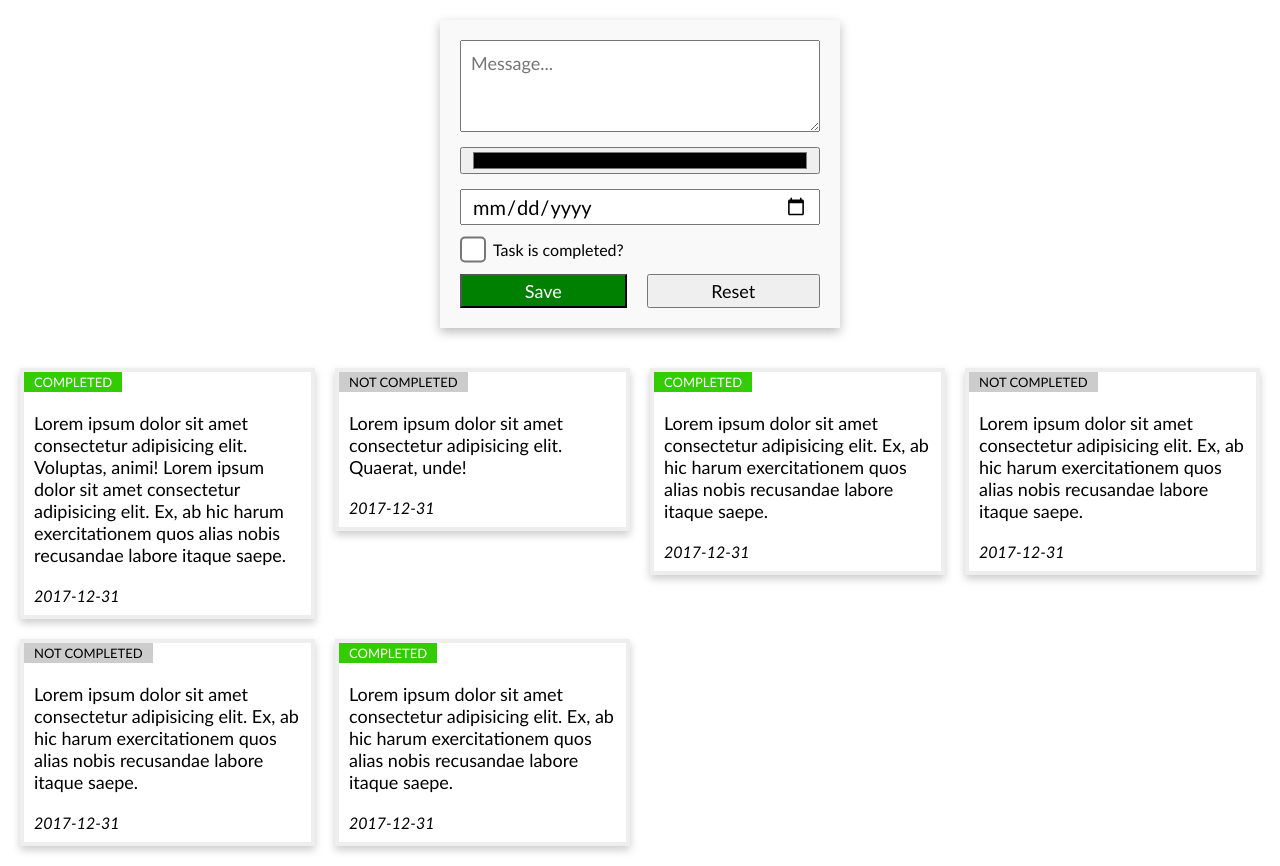
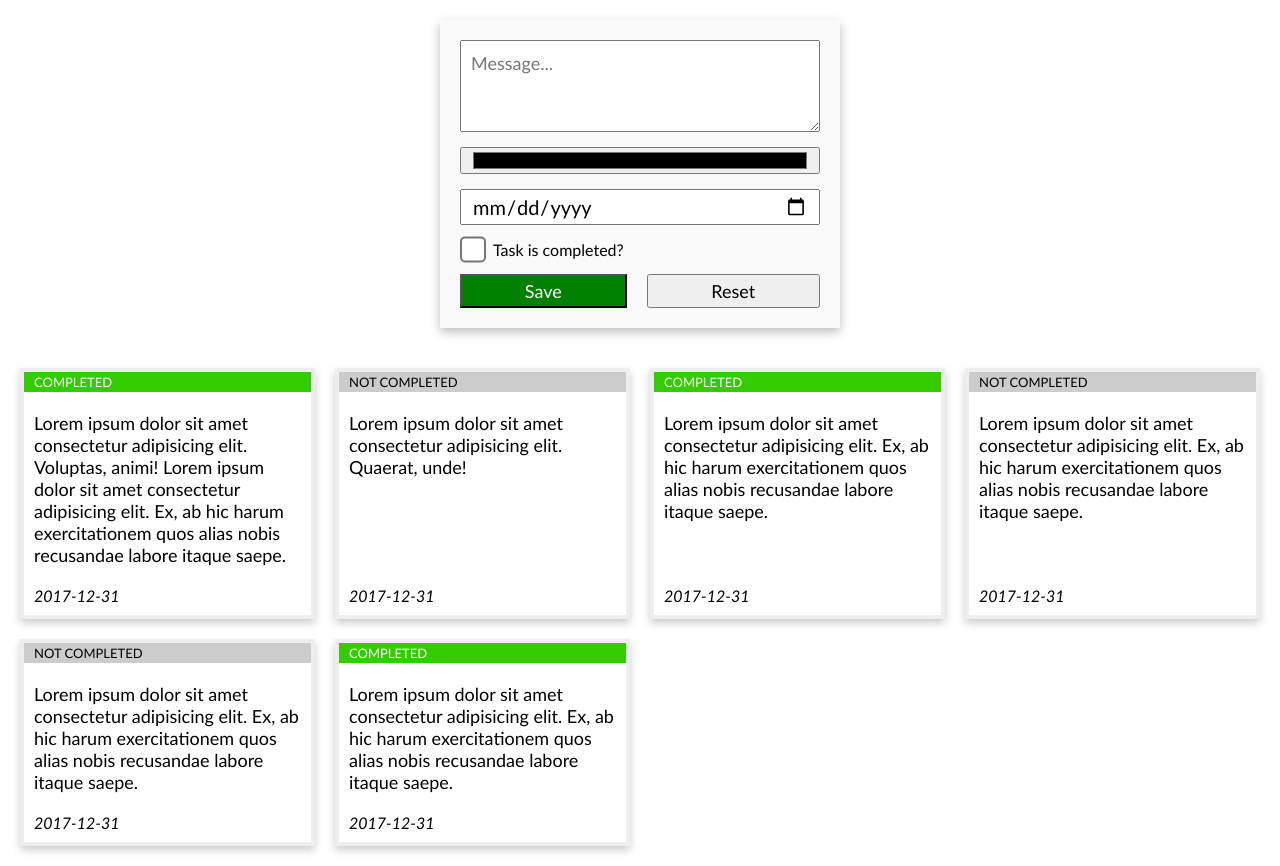
Before and after one commit to front-end-by-rimantas/29a-grupe-todo, a website: page index.html in a window 1280 px wide. Drawn offline with Linux system fonts and the light colour scheme.

Commit message:
Style update

```diff
--- a/css/components/todo.css
+++ b/css/components/todo.css
@@ -3,13 +3,11 @@
   gap: 20px;
   grid-template-columns: repeat(auto-fit, minmax(250px, 1fr));
   width: 100%;
-  align-items: start;
 }
 
 .list > .card {
   display: flex;
   flex-direction: column;
-  align-items: flex-start;
   gap: 10px;
   box-shadow: 0 4px 8px #0003;
   border: 4px solid #eee;
@@ -34,4 +32,5 @@
 .card > .deadline {
   padding: 0 10px 10px 10px;
   font-style: italic;
+  margin-top: auto;
 }
```
